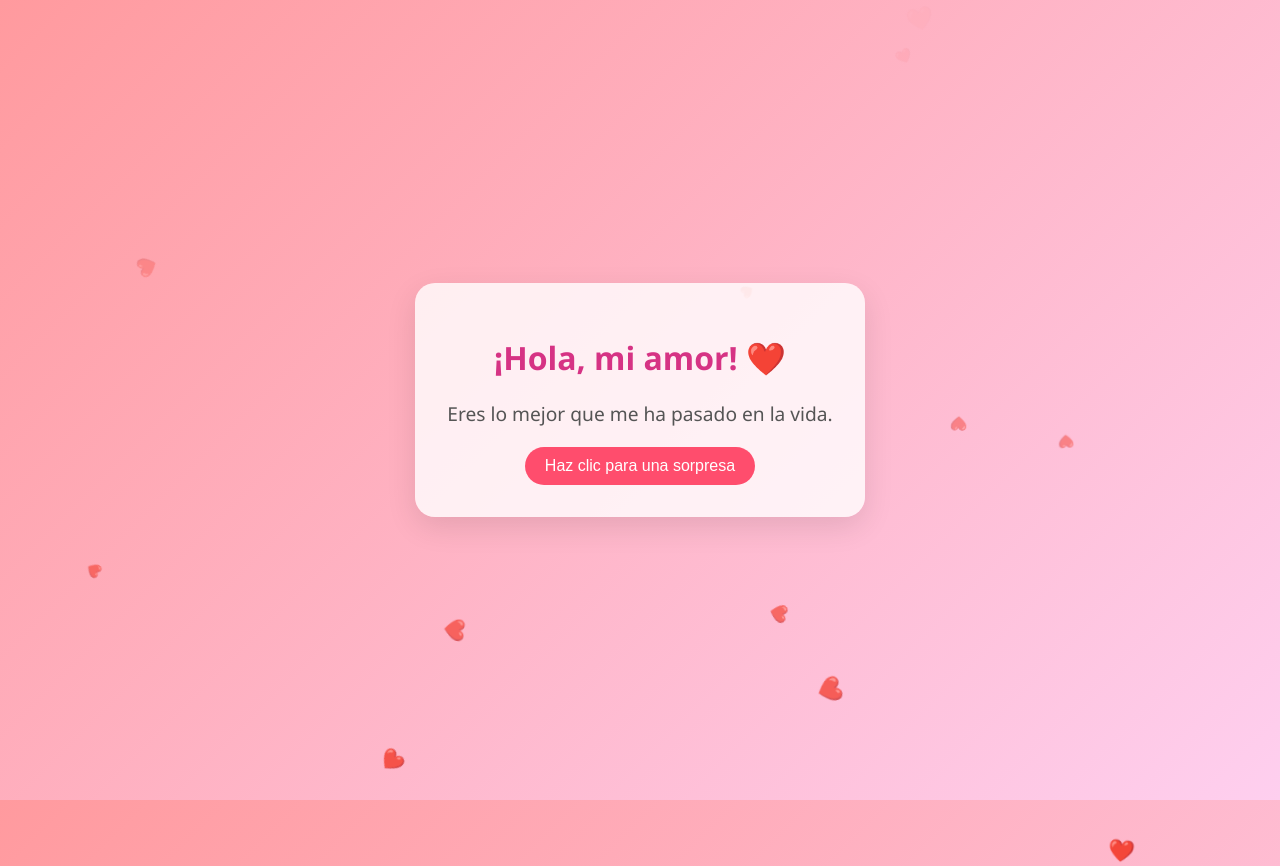
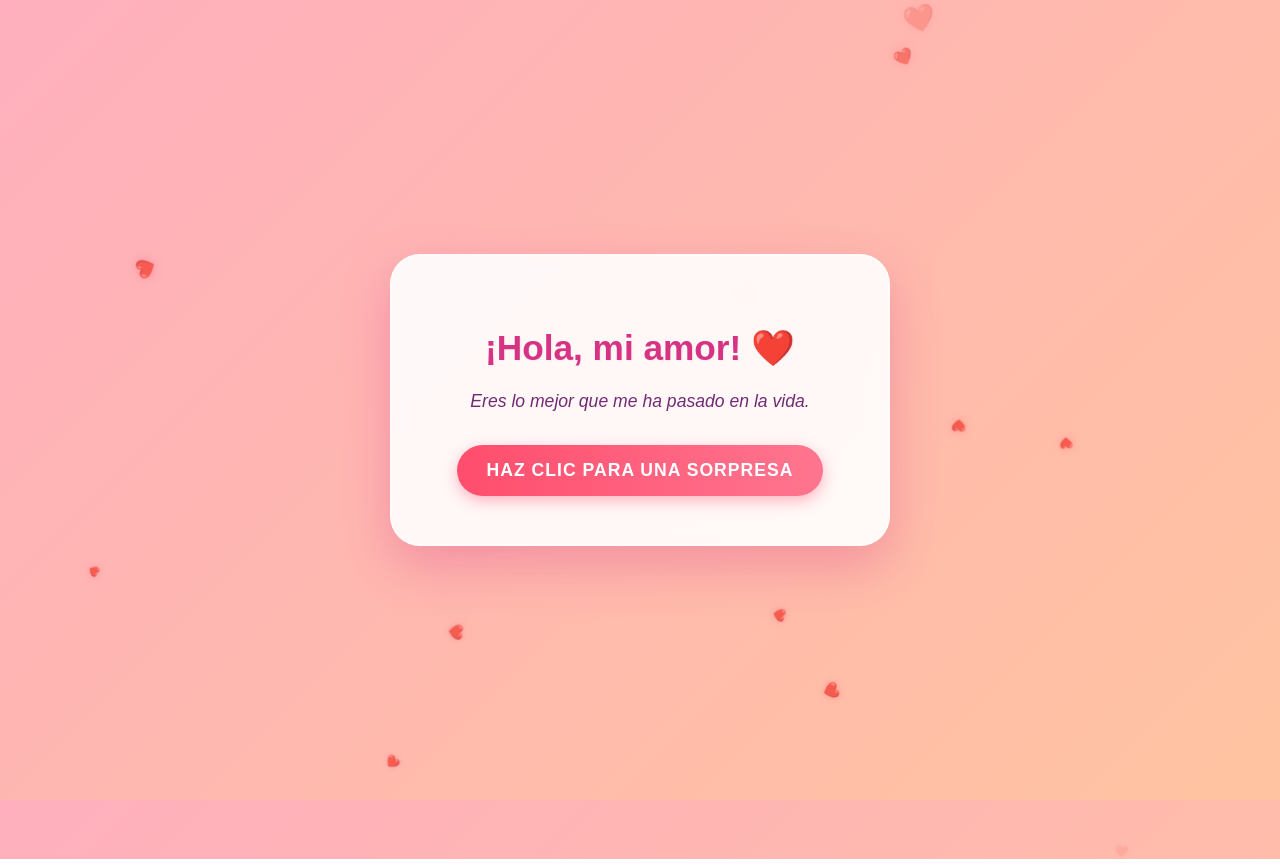
Before and after one commit to Andreslg12/andreslg, a plain HTML site: page index.html in a window 1280 px wide. Drawn offline with Linux system fonts and the light colour scheme.

Commit message:
Refactor CSS for improved styling and animations
Updated styles for body, container, headings, paragraphs, and buttons to enhance visual appeal and user experience.

```diff
--- a/style.css
+++ b/style.css
@@ -5,56 +5,98 @@ body {
     display: flex;
     justify-content: center;
     align-items: center;
-    background: linear-gradient(135deg, #ff9a9e 0%, #fecfef 100%);
-    font-family: 'Segoe UI', Tahoma, Geneva, Verdana, sans-serif;
+    /* Un fondo degradado más suave y romántico */
+    background: linear-gradient(135deg, #ffafbd 0%, #ffc3a0 100%);
+    font-family: 'Poppins', sans-serif; /* Si puedes, usa una fuente de Google Fonts */
     overflow: hidden;
-    text-align: center;
 }
 
 .container {
-    background: rgba(255, 255, 255, 0.8);
-    padding: 2rem;
-    border-radius: 20px;
-    box-shadow: 0 10px 30px rgba(0, 0, 0, 0.1);
+    background: rgba(255, 255, 255, 0.9); /* Blanco semi-transparente */
+    padding: 3rem;
+    border-radius: 30px; /* Bordes muy redondeados */
+
+    /* El "brillo" alrededor del cuadro */
+    box-shadow: 0 20px 50px rgba(214, 51, 132, 0.3);
+
+    /* Borde decorativo fino */
+    border: 2px solid rgba(255, 255, 255, 0.5);
+
     z-index: 10;
-    max-width: 80%;
+    max-width: 400px;
+    width: 90%;
+    text-align: center;
+
+    /* Efecto de cristal esmerilado (Glassmorphism) */
+    backdrop-filter: blur(10px);
+
+    /* Pequeña animación de entrada */
+    animation: aparecer 1.5s ease-out;
 }
 
-h1 { color: #d63384; }
+@keyframes aparecer {
+    from { opacity: 0; transform: translateY(20px); }
+    to { opacity: 1; transform: translateY(0); }
+}
+
+h1 {
+    color: #d63384;
+    font-size: 2.2rem;
+    margin-bottom: 15px;
+    text-shadow: 1px 1px 2px rgba(0,0,0,0.05);
+}
 
 p {
-    font-size: 1.2rem;
-    color: #555;
-    margin-bottom: 20px;
+    font-size: 1.1rem;
+    color: #712b75;
+    line-height: 1.6;
+    margin-bottom: 30px;
+    font-style: italic;
 }
 
 button {
-    background-color: #ff4d6d;
+    background: linear-gradient(to right, #ff4d6d, #ff758f);
     color: white;
     border: none;
-    padding: 10px 20px;
-    border-radius: 50px;
+    padding: 15px 30px;
+    border-radius: 30px;
     cursor: pointer;
-    font-size: 1rem;
-    transition: transform 0.3s ease;
+    font-size: 1.1rem;
+    font-weight: bold;
+    text-transform: uppercase;
+    letter-spacing: 1px;
+    box-shadow: 0 5px 15px rgba(255, 77, 109, 0.4);
+    transition: all 0.3s ease;
 }
 
 button:hover {
-    transform: scale(1.1);
-    background-color: #ff758f;
+    transform: translateY(-3px) scale(1.05);
+    box-shadow: 0 8px 20px rgba(255, 77, 109, 0.6);
 }
 
-/* Estilos para los corazones flotantes */
+button:active {
+    transform: translateY(0);
+}
+
+/* Corazones flotantes mejorados */
 .corazon {
     position: absolute;
     bottom: -10%;
-    color: #ff4d6d;
-    font-size: 1.5rem;
+    filter: drop-shadow(0 0 5px rgba(255, 77, 109, 0.5));
     user-select: none;
     animation: flotar linear infinite;
+    z-index: 1;
 }
 
 @keyframes flotar {
-    0% { transform: translateY(0) rotate(0deg); opacity: 1; }
-    100% { transform: translateY(-110vh) rotate(360deg); opacity: 0; }
+    0% {
+        transform: translateY(0) rotate(0deg) scale(0.5);
+        opacity: 0;
+    }
+    10% { opacity: 0.8; }
+    90% { opacity: 0.8; }
+    100% {
+        transform: translateY(-110vh) rotate(360deg) scale(1.2);
+        opacity: 0;
+    }
 }
```
